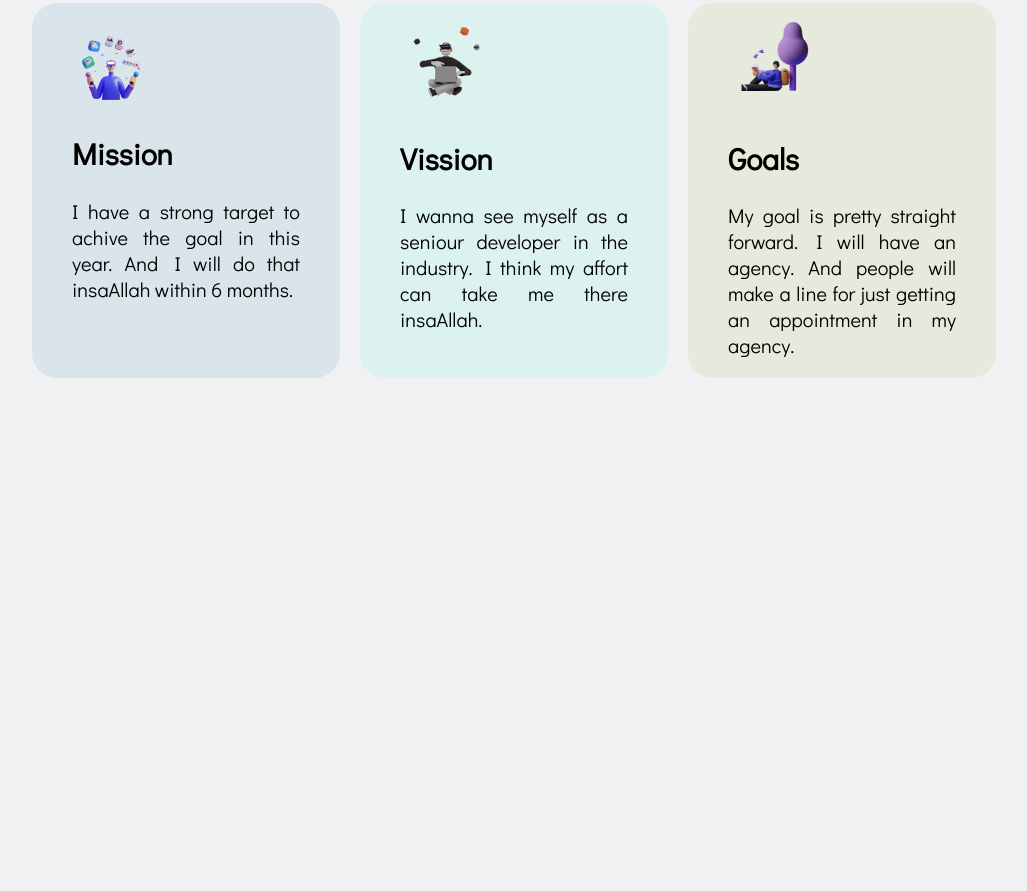
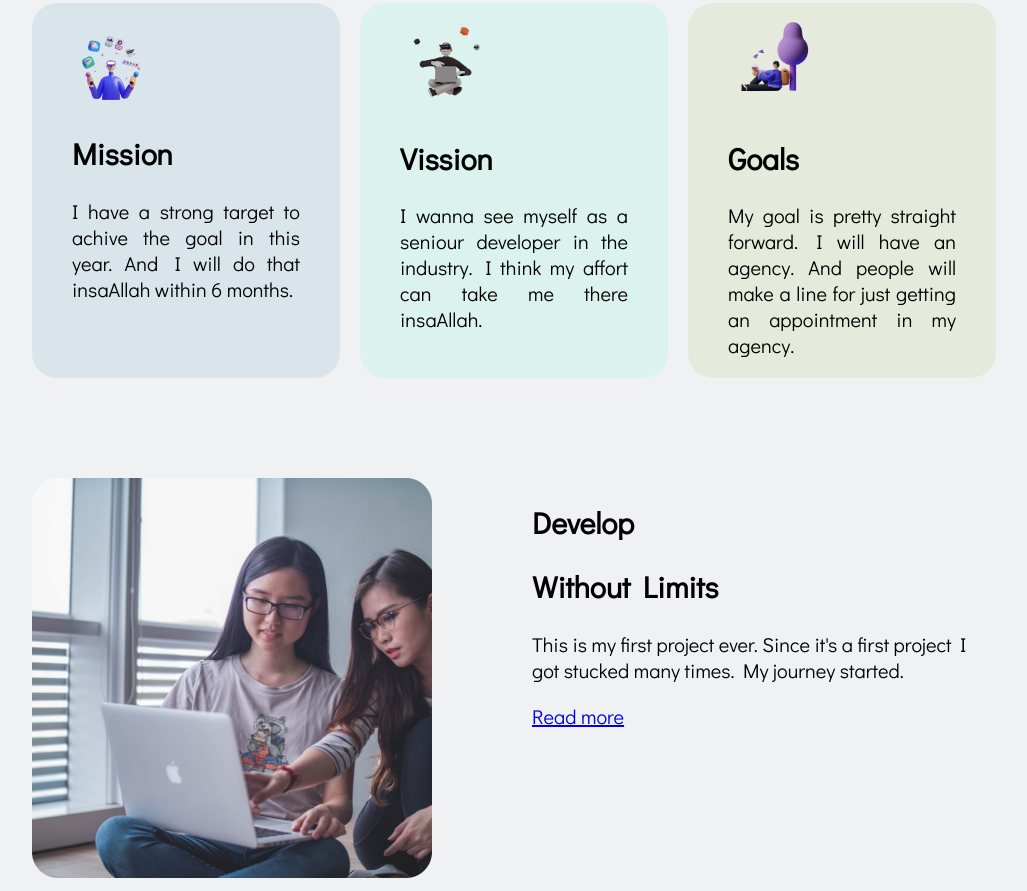
Before and after one commit to imabdrhmn/target-2022, a plain HTML site: page index.html in a window 1280 px wide. Shown: the part 928-1819 px from the top of the page, without its empty margins (126-1153 px from the left). Before the commit the page ends 1406 px from the top, so only its background shows below. Drawn offline with Linux system fonts and the light colour scheme.

Commit message:
third part added

```diff
--- a/index.html
+++ b/index.html
@@ -80,6 +80,20 @@
 
     </section>
 
+    <section id="section-three">
+        <div>
+            <img id="third-sec-first-pic" src="images/pictures/coding.png" alt="">
+        </div>
+
+        <div class="third-sec-cont">
+            <h1>Develop</h1>
+            <h1>Without Limits</h1>
+            <p>This is my first project ever. Since it's a first project I got stucked many times. My journey started.
+            </p>
+            <a href="google.com">Read more</a>
+        </div>
+    </section>
+
 </body>
 
 </html>
--- a/style.css
+++ b/style.css
@@ -111,3 +111,20 @@ body{
 
 }
 /*closing 2nd part*/
+
+
+/*third part*/
+#section-three{
+    display: flex;
+}
+
+#third-sec-first-pic{
+    width: 400px;
+
+}
+.third-sec-cont{
+    margin-left: 100px;
+}
+
+
+/*closing third part*/
```
